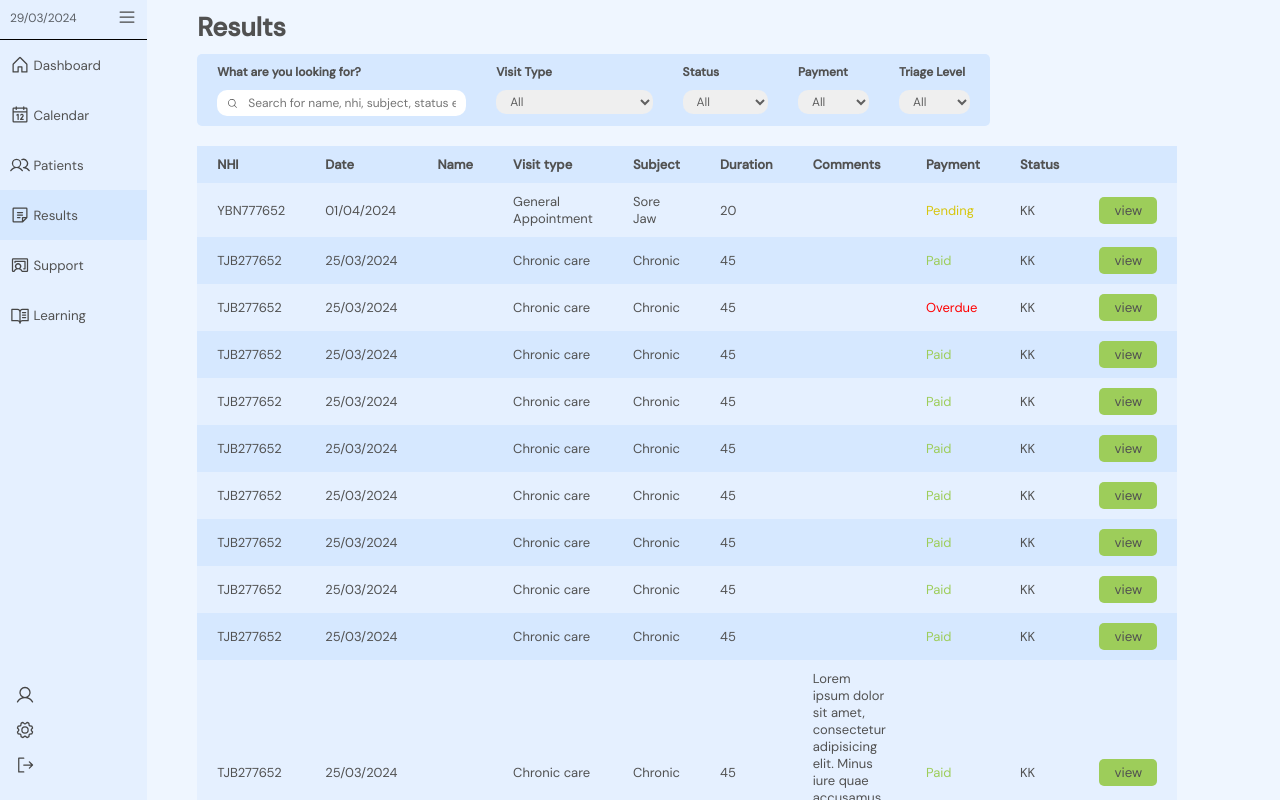
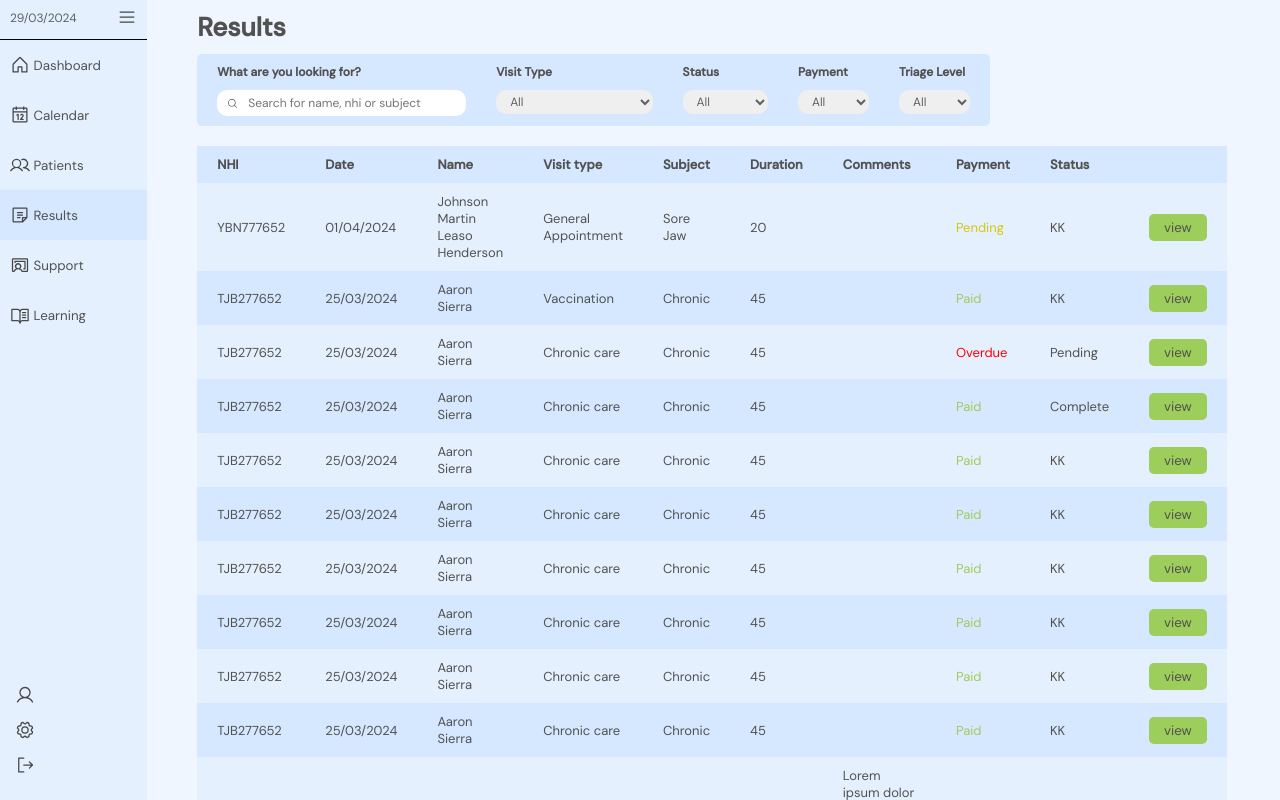
Before and after one commit to DiamondD7/yougotjob_client, a React (Vite) app: page /home in a window 1280 px wide. Both pictures are taken after a click on the button "Results". Shown: the top 800 px of the page. Built offline with nearby package versions, Linux system fonts and the light colour scheme.

Commit message:
search logic

```diff
--- a/src/assets/js/usermock.js
+++ b/src/assets/js/usermock.js
@@ -49,7 +49,7 @@ export const PatientResultData = [
     Date: "25/03/2024",
     FirstNames: "Aaron",
     LastName: "Sierra",
-    VisitType: "Chronic care",
+    VisitType: "Vaccination",
     Subject: "Chronic",
     Duration: "45",
     Comments: "",
@@ -66,7 +66,7 @@ export const PatientResultData = [
     Duration: "45",
     Comments: "",
     Payment: "Overdue",
-    Status: "KK",
+    Status: "Pending",
   },
   {
     NHI: "TJB277652",
@@ -78,7 +78,7 @@ export const PatientResultData = [
     Duration: "45",
     Comments: "",
     Payment: "Paid",
-    Status: "KK",
+    Status: "Complete",
   },
   {
     NHI: "TJB277652",
--- a/src/components/Results/Results.jsx
+++ b/src/components/Results/Results.jsx
@@ -9,7 +9,13 @@ import {
 } from "@phosphor-icons/react";
 
 import "../../styles/resultsstyles.css";
-const FilterResults = () => {
+const FilterResults = ({
+  setSearchField,
+  setVisitType,
+  setStatus,
+  setPayment,
+  setTriageLevel,
+}) => {
   return (
     <div>
       <div className="filter-result__wrapper">
@@ -30,13 +36,17 @@ const FilterResults = () => {
             <input
               className="filter-result-search__input"
               type="text"
-              placeholder="Search for name, nhi, subject, status etc."
+              placeholder="Search for name, nhi or subject"
+              onChange={(e) => setSearchField(e.target.value)}
             />
           </div>
         </div>
         <div style={{ width: "22%" }}>
           <h4 style={{ fontSize: "12px" }}>Visit Type</h4>
-          <select className="filter-result__dropdown">
+          <select
+            className="filter-result__dropdown"
+            onChange={(e) => setVisitType(e.target.value)}
+          >
             <option>All</option>
             <option>General Appointment</option>
             <option>Vaccination</option>
@@ -45,7 +55,10 @@ const FilterResults = () => {
         </div>
         <div style={{ width: "12%" }}>
           <h4 style={{ fontSize: "12px" }}>Status</h4>
-          <select className="filter-result__dropdown">
+          <select
+            className="filter-result__dropdown"
+            onChange={(e) => setStatus(e.target.value)}
+          >
             <option>All</option>
             <option>Pending</option>
             <option>Complete</option>
@@ -54,7 +67,10 @@ const FilterResults = () => {
         </div>
         <div style={{ width: "10%" }}>
           <h4 style={{ fontSize: "12px" }}>Payment</h4>
-          <select className="filter-result__dropdown">
+          <select
+            className="filter-result__dropdown"
+            onChange={(e) => setPayment(e.target.value)}
+          >
             <option>All</option>
             <option>Paid</option>
             <option>Pending</option>
@@ -63,7 +79,10 @@ const FilterResults = () => {
         </div>
         <div style={{ width: "10%" }}>
           <h4 style={{ fontSize: "12px" }}>Triage Level</h4>
-          <select className="filter-result__dropdown">
+          <select
+            className="filter-result__dropdown"
+            onChange={(e) => setTriageLevel(e.target.value)}
+          >
             <option>All</option>
             <option>Level 1</option>
             <option>Level 2</option>
@@ -80,6 +99,12 @@ const Results = () => {
   const [openResult, setOpenResult] = useState(false);
   const [currentPage, setCurrentPage] = useState(1);
   const [loadingTable, setLoadingTable] = useState(false);
+  const [searchField, setSearchField] = useState("");
+  const [visitType, setVisitType] = useState("");
+  const [status, setStatus] = useState("");
+  const [payment, setPayment] = useState("");
+  const [triageLevel, setTriageLevel] = useState("");
+
   let recordsPerPage = 12;
 
   let indexOFLastRecord = currentPage * recordsPerPage;
@@ -101,6 +126,7 @@ const Results = () => {
     setUpdatedData(
       PatientResultData.slice(indexOfirstRecord, indexOFLastRecord) //setting PatientResultData to updatedData when pages are changed.
     );
+
     setTimeout(() => {
       setLoadingTable(true);
     }, 2000);
@@ -111,7 +137,13 @@ const Results = () => {
       {openResult === false ? (
         <div>
           <h2 style={{ margin: "10px 0 0 50px", fontSize: "26px" }}>Results</h2>
-          <FilterResults />
+          <FilterResults
+            setSearchField={setSearchField}
+            setVisitType={setVisitType}
+            setStatus={setStatus}
+            setPayment={setPayment}
+            setTriageLevel={setTriageLevel}
+          />
           {loadingTable === true ? (
             <div>
               <table className="result-table__table">
@@ -131,11 +163,29 @@ const Results = () => {
                 </thead>
 
                 <tbody>
-                  {updatedData.map((data, index) => (
+                  {updatedData
+                    .filter(
+                      (data) =>
+                        data.FirstNames.toLowerCase().includes(
+                          searchField.toLowerCase()
+                        ) ||
+                        data.LastName.toLowerCase().includes(
+                          searchField.toLowerCase()
+                        ) ||
+                        data.NHI.toLowerCase().includes(
+                          searchField.toLowerCase()
+                        ) ||
+                        data.Subject.toLowerCase().includes(
+                          searchField.toLowerCase()
+                        )
+                    )
+                    .map((data, index) => (
                       <tr key={index}>
                         <td>{data.NHI}</td>
                         <td>{data.Date}</td>
-                      <td>{data.Name}</td>
+                        <td>
+                          {data.FirstNames} {data.LastName}
+                        </td>
                         <td>{data.VisitType}</td>
                         <td>{data.Subject}</td>
                         <td>{data.Duration}</td>
```
Lines whose indentation alone changed are shown as unchanged.
